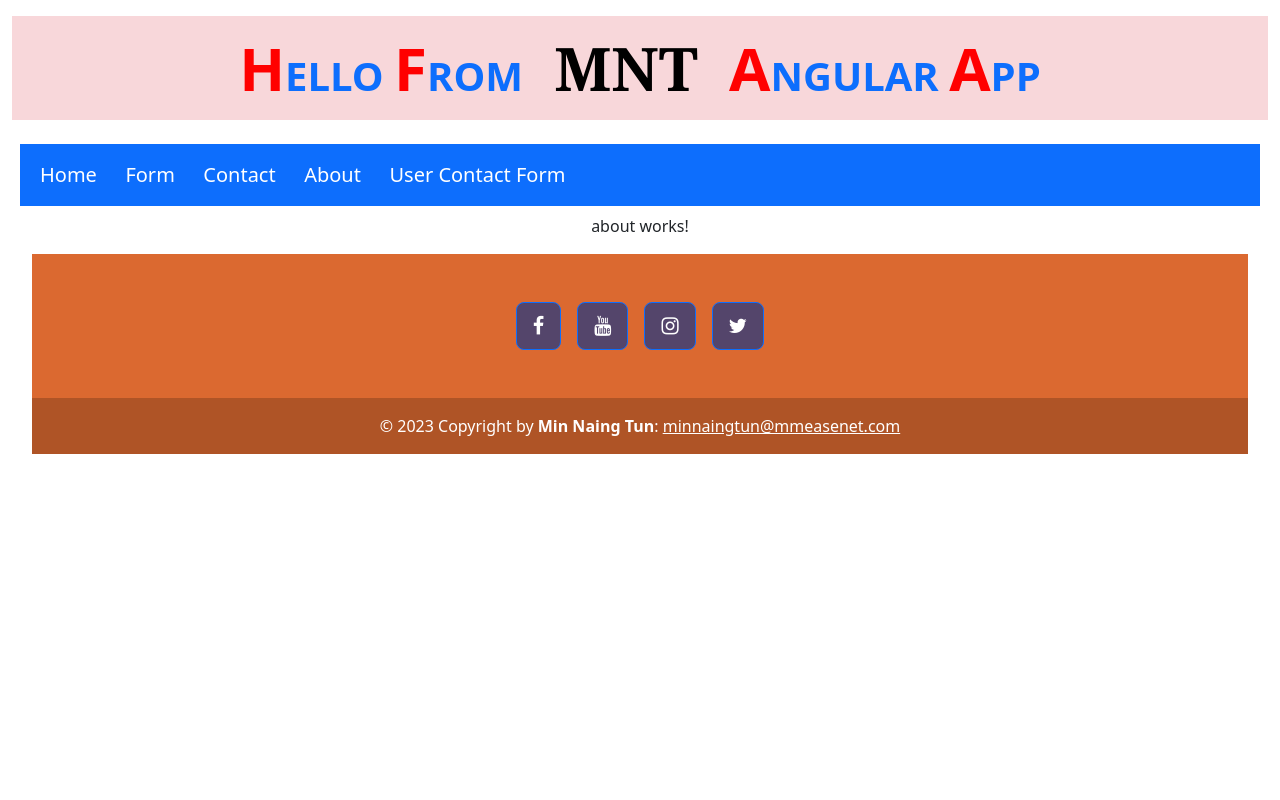
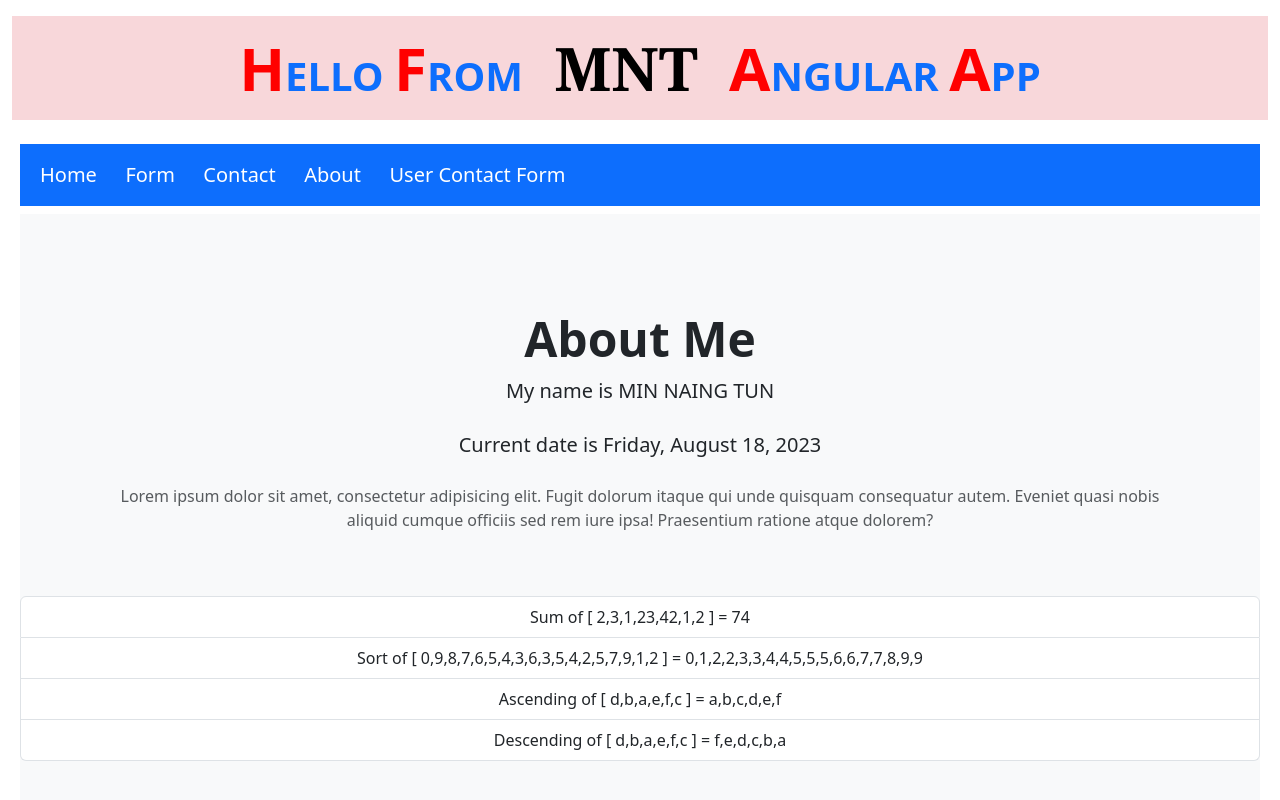
Before and after one commit to min-naing-tun/angular-study-basic, an Angular app: page /about in a window 1280 px wide. Shown: the top 800 px of the page. Built offline with nearby package versions, Linux system fonts and the light colour scheme.

Commit message:
Piping_and_Custom_Piping

```diff
--- /dev/null
+++ b/src/app/about/SortArrayPipe.ts
@@ -0,0 +1,11 @@
+import {Pipe, PipeTransform} from '@angular/core'
+
+@Pipe({
+    name: 'sortArray'
+})
+
+export class SortArrayPipe implements PipeTransform{
+    transform(values: number[]){
+        return values.sort();
+    };
+}
--- /dev/null
+++ b/src/app/about/SortStringArrayPipe.ts
@@ -0,0 +1,17 @@
+import {Pipe, PipeTransform} from '@angular/core'
+
+@Pipe({
+    name: 'sortStringArray'
+})
+
+export class SortStringArrayPipe implements PipeTransform{
+    transform(values: any[], sortType: string){
+        if(sortType === 'asc'){
+            return values.sort();
+        }
+        else if(sortType === 'desc'){
+            return values.sort().reverse();
+        }
+        return null;
+    }
+}
--- /dev/null
+++ b/src/app/about/SumArrayPipe.ts
@@ -0,0 +1,16 @@
+import {Pipe, PipeTransform} from '@angular/core'
+
+@Pipe({
+    name: 'sumArray'
+})
+
+
+export class SumArrayPipe implements PipeTransform{
+    sumResult = 0;
+    transform(values: number[]) {
+        for(let i in values){
+            this.sumResult += values[i];
+        }
+        return this.sumResult;
+    }
+}
--- a/src/app/about/about.component.html
+++ b/src/app/about/about.component.html
@@ -1 +1,28 @@
-<p>about works!</p>
+<!-- About Section-->
+<section class="bg-light py-5">
+    <div class="container px-5">
+        <div class="row gx-5 justify-content-center">
+            <div class="col-xxl-8">
+                <div class="text-center my-5">
+                    <h2 class="display-5 fw-bolder"><span class="text-gradient d-inline">About Me</span></h2>
+                    <p class="lead fw-light mb-4">My name is <b>{{developerName | uppercase}}</b></p><!--Use piping-->
+                    <p class="lead fw-light mb-4">Current date is <b>{{currentDate | date: 'fullDate'}}</b></p><!--Use piping-->
+                    <p class="text-muted">Lorem ipsum dolor sit amet, consectetur adipisicing elit. Fugit dolorum itaque qui unde quisquam consequatur autem. Eveniet quasi nobis aliquid cumque officiis sed rem iure ipsa! Praesentium ratione atque dolorem?</p>
+                    <div class="d-flex justify-content-center fs-2 gap-4">
+                        <a class="text-gradient" href="#!"><i class="bi bi-twitter"></i></a>
+                        <a class="text-gradient" href="#!"><i class="bi bi-linkedin"></i></a>
+                        <a class="text-gradient" href="#!"><i class="bi bi-github"></i></a>
+                    </div>
+                </div>
+            </div>
+        </div>
+    </div>
+    <div>
+        <ul class="list-group">
+            <li class="list-group-item">Sum of [ {{[2, 3, 1, 23, 42, 1, 2]}} ] = {{[2, 3, 1, 23, 42, 1, 2] | sumArray}}</li> <!--use custom piping-->
+            <li class="list-group-item">Sort of [ {{[0,9,8,7,6,5,4,3,6,3,5,4,2,5,7,9,1,2]}} ] = {{[0,9,8,7,6,5,4,3,6,3,5,4,2,5,7,9,1,2] | sortArray}}</li> <!--use custom piping-->
+            <li class="list-group-item">Ascending of [ {{['d', 'b', 'a', 'e', 'f', 'c']}} ] = {{['d', 'b', 'a', 'e', 'f', 'c'] | sortStringArray: 'asc'}}</li>
+            <li class="list-group-item">Descending of [ {{['d', 'b', 'a', 'e', 'f', 'c']}} ] = {{['d', 'b', 'a', 'e', 'f', 'c'] | sortStringArray: 'desc'}}</li>
+        </ul>
+    </div>
+</section>
--- a/src/app/about/about.component.ts
+++ b/src/app/about/about.component.ts
@@ -7,4 +7,8 @@ import { Component } from '@angular/core';
 })
 export class AboutComponent {
 
+  developerName: string = "min naing tun";
+  developerEmail: string = "minnaingtun.pro@gmail.com";
+  currentDate: Date = new Date();
+
 }
```
Also changed, not shown: src/app/app.module.ts (+7 -0 lines).
